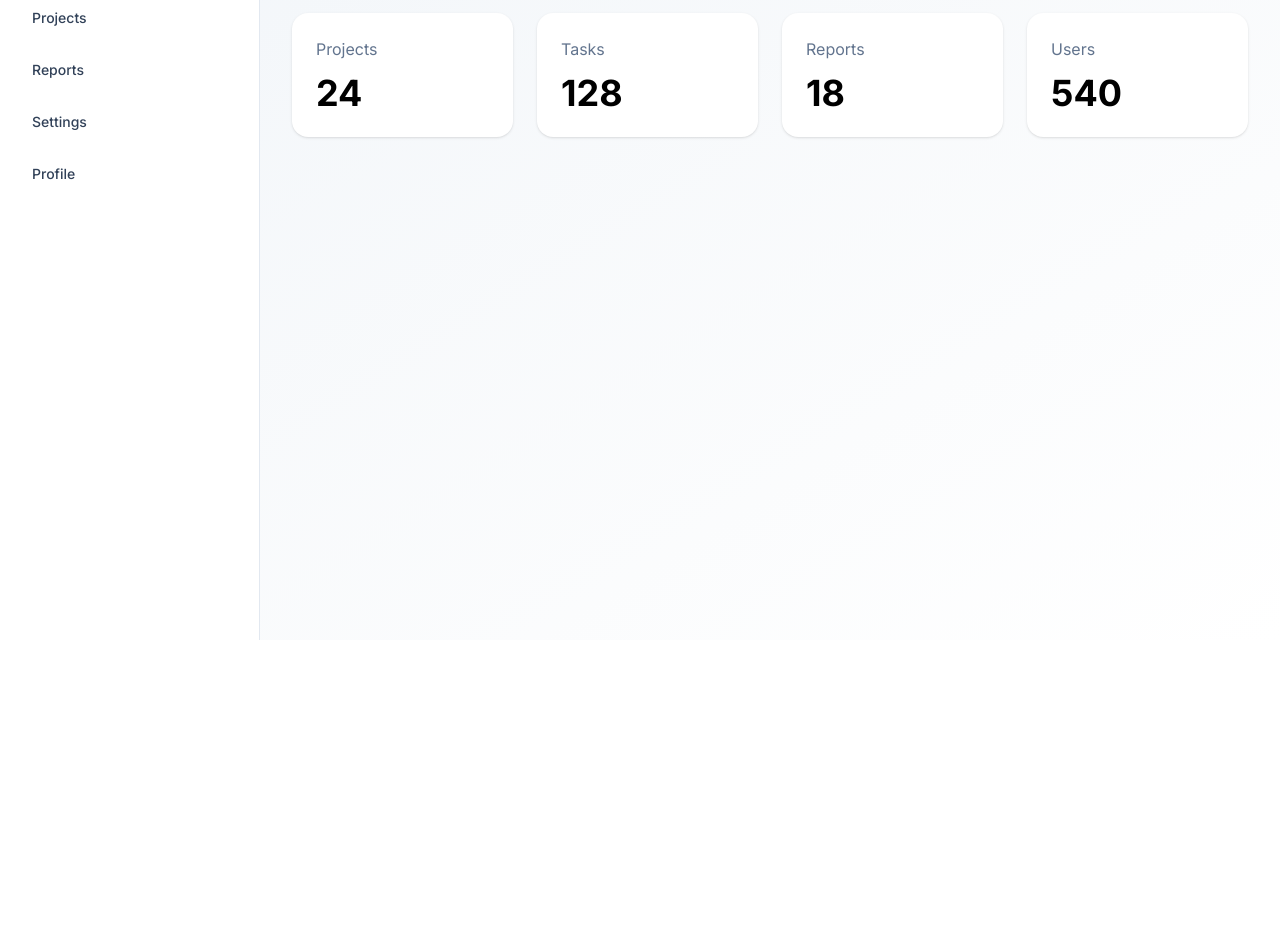
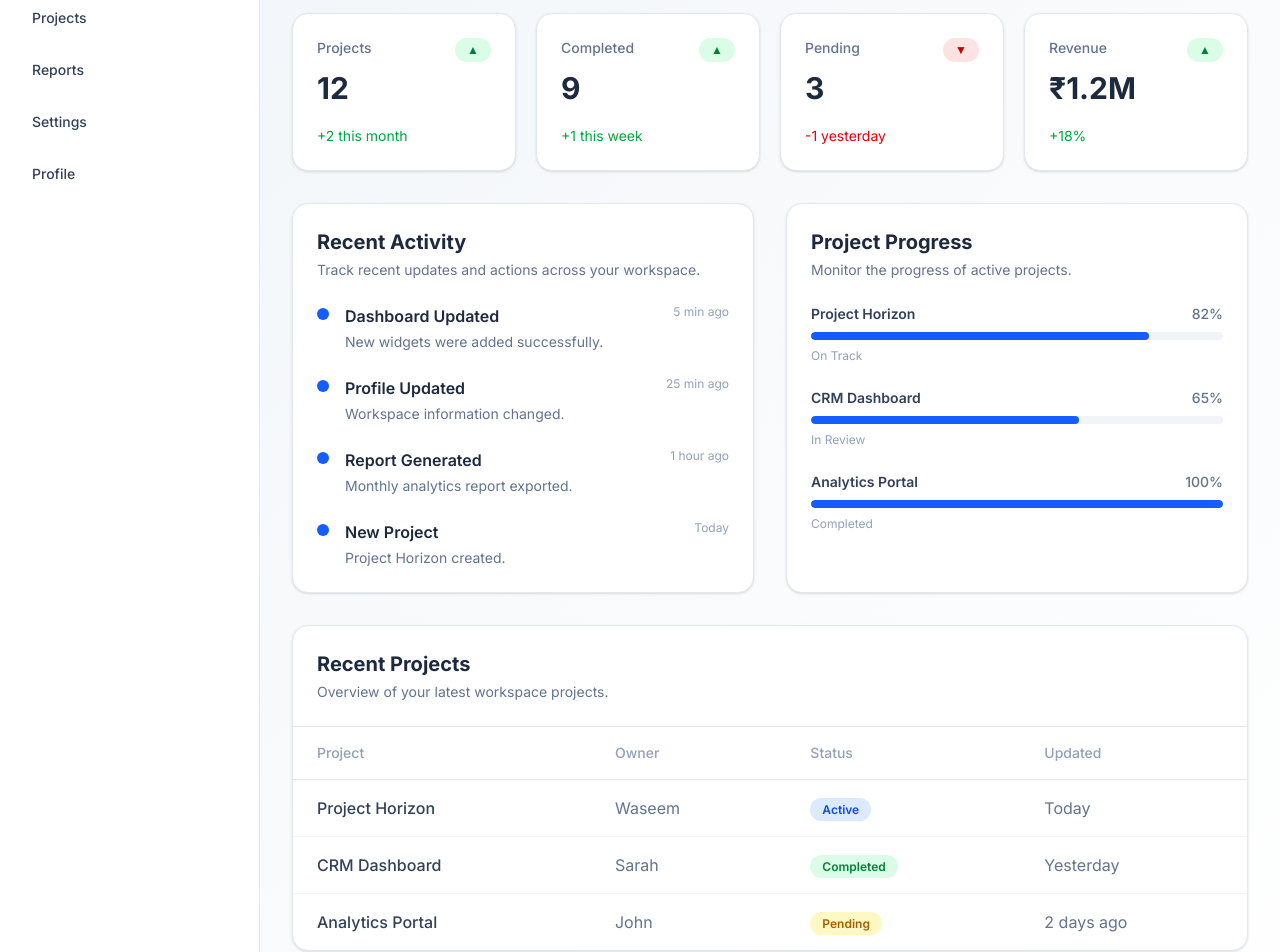
Before and after one commit to Waseem-khan7/project-horizon, a React (Vite) app: page / in a window 1280 px wide. Shown: the part 160-1112 px from the top of the page. Before the commit the page ends 800 px from the top, so only its background shows below. Built offline with nearby package versions, Linux system fonts and the light colour scheme.

Commit message:
Added Dashboard and Footer page

```diff
--- /dev/null
+++ b/src/components/dashboard/DashboardStats.tsx
@@ -0,0 +1,44 @@
+import { stats } from "../../data/dashboard";
+
+function DashboardStats() {
+  return (
+    <section className="grid gap-5 sm:grid-cols-2 xl:grid-cols-4">
+      {stats.map((stat) => (
+        <article
+          key={stat.id}
+          className="rounded-2xl border border-slate-200 bg-white p-6 shadow-sm transition-all duration-300 hover:-translate-y-1 hover:shadow-lg"
+        >
+          <div className="flex items-start justify-between">
+            <div>
+              <p className="text-sm font-medium text-slate-500">{stat.title}</p>
+
+              <h2 className="mt-3 text-3xl font-bold text-slate-800">
+                {stat.value}
+              </h2>
+            </div>
+
+            <div
+              className={`rounded-full px-3 py-1 text-xs font-semibold ${
+                stat.trend === "up"
+                  ? "bg-green-100 text-green-700"
+                  : "bg-red-100 text-red-700"
+              }`}
+            >
+              {stat.trend === "up" ? "▲" : "▼"}
+            </div>
+          </div>
+
+          <p
+            className={`mt-5 text-sm ${
+              stat.trend === "up" ? "text-green-600" : "text-red-600"
+            }`}
+          >
+            {stat.change}
+          </p>
+        </article>
+      ))}
+    </section>
+  );
+}
+
+export default DashboardStats;
--- /dev/null
+++ b/src/components/dashboard/ProjectProgress.tsx
@@ -0,0 +1,44 @@
+import { projectProgress } from "../../data/dashboard";
+
+function ProjectProgress() {
+  return (
+    <section className="rounded-2xl border border-slate-200 bg-white p-6 shadow-sm">
+      <div className="mb-6">
+        <h2 className="text-xl font-bold text-slate-800">Project Progress</h2>
+
+        <p className="mt-1 text-sm text-slate-500">
+          Monitor the progress of active projects.
+        </p>
+      </div>
+
+      <div className="space-y-6">
+        {projectProgress.map((project) => (
+          <div key={project.id}>
+            <div className="mb-2 flex items-center justify-between">
+              <h3 className="text-sm font-semibold text-slate-700">
+                {project.project}
+              </h3>
+
+              <span className="text-sm font-medium text-slate-500">
+                {project.progress}%
+              </span>
+            </div>
+
+            <div className="h-2 overflow-hidden rounded-full bg-slate-100">
+              <div
+                className="h-full rounded-full bg-blue-600 transition-all duration-500"
+                style={{
+                  width: `${project.progress}%`,
+                }}
+              />
+            </div>
+
+            <p className="mt-2 text-xs text-slate-400">{project.status}</p>
+          </div>
+        ))}
+      </div>
+    </section>
+  );
+}
+
+export default ProjectProgress;
--- /dev/null
+++ b/src/components/dashboard/RecentActivity.tsx
@@ -0,0 +1,41 @@
+import { recentActivities } from "../../data/dashboard";
+
+function RecentActivity() {
+  return (
+    <section className="rounded-2xl border border-slate-200 bg-white p-6 shadow-sm">
+      <div className="mb-6">
+        <h2 className="text-xl font-bold text-slate-800">Recent Activity</h2>
+
+        <p className="mt-1 text-sm text-slate-500">
+          Track recent updates and actions across your workspace.
+        </p>
+      </div>
+
+      <div className="space-y-6">
+        {recentActivities.map((activity) => (
+          <div key={activity.id} className="relative flex gap-4">
+            {/* Timeline dot */}
+
+            <div className="mt-1 flex h-3 w-3 shrink-0 rounded-full bg-blue-600" />
+
+            <div className="flex-1">
+              <div className="flex flex-col justify-between gap-1 sm:flex-row">
+                <h3 className="font-semibold text-slate-800">
+                  {activity.title}
+                </h3>
+
+                <span className="text-xs text-slate-400">{activity.time}</span>
+              </div>
+
+              <p className="mt-1 text-sm text-slate-500">
+                {activity.description}
+              </p>
+            </div>
+          </div>
+        ))}
+      </div>
+    </section>
+  );
+}
+
+export default RecentActivity;
--- /dev/null
+++ b/src/components/dashboard/RecentProjects.tsx
@@ -0,0 +1,64 @@
+import { recentProjects } from "../../data/dashboard";
+
+function RecentProjects() {
+  return (
+    <section className="rounded-2xl border border-slate-200 bg-white shadow-sm">
+      <div className="border-b border-slate-200 p-6">
+        <h2 className="text-xl font-bold text-slate-800">Recent Projects</h2>
+
+        <p className="mt-1 text-sm text-slate-500">
+          Overview of your latest workspace projects.
+        </p>
+      </div>
+
+      <div className="overflow-x-auto">
+        <table className="w-full min-w-[600px]">
+          <thead>
+            <tr className="border-b border-slate-200 text-left text-sm text-slate-400">
+              <th className="px-6 py-4 font-medium">Project</th>
+
+              <th className="px-6 py-4 font-medium">Owner</th>
+
+              <th className="px-6 py-4 font-medium">Status</th>
+
+              <th className="px-6 py-4 font-medium">Updated</th>
+            </tr>
+          </thead>
+
+          <tbody>
+            {recentProjects.map((project) => (
+              <tr
+                key={project.id}
+                className="border-b border-slate-100 last:border-none"
+              >
+                <td className="px-6 py-4 font-medium text-slate-700">
+                  {project.name}
+                </td>
+
+                <td className="px-6 py-4 text-slate-500">{project.owner}</td>
+
+                <td className="px-6 py-4">
+                  <span
+                    className={`rounded-full px-3 py-1 text-xs font-semibold ${
+                      project.status === "Completed"
+                        ? "bg-green-100 text-green-700"
+                        : project.status === "Active"
+                          ? "bg-blue-100 text-blue-700"
+                          : "bg-yellow-100 text-yellow-700"
+                    }`}
+                  >
+                    {project.status}
+                  </span>
+                </td>
+
+                <td className="px-6 py-4 text-slate-500">{project.updated}</td>
+              </tr>
+            ))}
+          </tbody>
+        </table>
+      </div>
+    </section>
+  );
+}
+
+export default RecentProjects;
--- /dev/null
+++ b/src/data/dashboard.ts
@@ -0,0 +1,104 @@
+import type { Activity, Progress, Project, StatCard } from "../types/dashboard";
+
+export const stats: StatCard[] = [
+  {
+    id: 1,
+    title: "Projects",
+    value: "12",
+    change: "+2 this month",
+    trend: "up",
+  },
+  {
+    id: 2,
+    title: "Completed",
+    value: "9",
+    change: "+1 this week",
+    trend: "up",
+  },
+  {
+    id: 3,
+    title: "Pending",
+    value: "3",
+    change: "-1 yesterday",
+    trend: "down",
+  },
+  {
+    id: 4,
+    title: "Revenue",
+    value: "₹1.2M",
+    change: "+18%",
+    trend: "up",
+  },
+];
+
+export const recentActivities: Activity[] = [
+  {
+    id: 1,
+    title: "Dashboard Updated",
+    description: "New widgets were added successfully.",
+    time: "5 min ago",
+  },
+  {
+    id: 2,
+    title: "Profile Updated",
+    description: "Workspace information changed.",
+    time: "25 min ago",
+  },
+  {
+    id: 3,
+    title: "Report Generated",
+    description: "Monthly analytics report exported.",
+    time: "1 hour ago",
+  },
+  {
+    id: 4,
+    title: "New Project",
+    description: "Project Horizon created.",
+    time: "Today",
+  },
+];
+
+export const projectProgress: Progress[] = [
+  {
+    id: 1,
+    project: "Project Horizon",
+    progress: 82,
+    status: "On Track",
+  },
+  {
+    id: 2,
+    project: "CRM Dashboard",
+    progress: 65,
+    status: "In Review",
+  },
+  {
+    id: 3,
+    project: "Analytics Portal",
+    progress: 100,
+    status: "Completed",
+  },
+];
+
+export const recentProjects: Project[] = [
+  {
+    id: 1,
+    name: "Project Horizon",
+    owner: "Waseem",
+    status: "Active",
+    updated: "Today",
+  },
+  {
+    id: 2,
+    name: "CRM Dashboard",
+    owner: "Sarah",
+    status: "Completed",
+    updated: "Yesterday",
+  },
+  {
+    id: 3,
+    name: "Analytics Portal",
+    owner: "John",
+    status: "Pending",
+    updated: "2 days ago",
+  },
+];
--- a/src/layout/AppHeader.tsx
+++ b/src/layout/AppHeader.tsx
@@ -16,8 +16,8 @@ function AppHeader({
   children,
 }: AppHeaderProps) {
   return (
-    <header className="sticky top-0 z-30 mb-8 border-b border-slate-200 bg-white/90 px-6 py-5 backdrop-blur-md">
-      <div className="flex flex-col gap-5 md:flex-row md:items-center md:justify-between">
+    <header className="sticky top-0 z-30 mb-8 border-b border-slate-200 bg-white/95 px-6 py-5 backdrop-blur-md md:px-6">
+      <div className="flex flex-col gap-5 pl-14 md:flex-row md:items-center md:justify-between md:pl-0">
         <div className="flex-1 text-center">
           <h1 className="text-3xl font-bold tracking-tight text-slate-800">
             {title}
--- a/src/layout/MainLayout.tsx
+++ b/src/layout/MainLayout.tsx
@@ -7,6 +7,7 @@ import {
   closeSidebar,
 } from "../store/slices/uiSlice";
 import { useAppDispatch, useAppSelector } from "../store/hooks";
+import Footer from "./Footer";
 
 type Props = {
   children: ReactNode;
@@ -57,12 +58,16 @@ function MainLayout({ children }: Props) {
 
         <Sidebar sidebarOpen={sidebarOpen} isDesktop={isDesktop} />
 
-        <main
-          className={`flex-1 overflow-x-hidden p-4 transition-all duration-300 md:p-6 lg:p-8 ${
-            !isDesktop ? "pt-20" : "pt-8"
-          }`}
-        >
-          {children}
+        <main className="flex min-h-screen flex-1 flex-col overflow-x-hidden">
+          <div
+            className={`flex-1 p-4 transition-all duration-300 md:p-6 lg:p-8 ${
+              !isDesktop ? "pt-20" : "pt-8"
+            }`}
+          >
+            {children}
+          </div>
+
+          <Footer />
         </main>
       </div>
     </div>
--- a/src/pages/Dashboard.tsx
+++ b/src/pages/Dashboard.tsx
@@ -1,4 +1,10 @@
 import AppHeader from "../layout/AppHeader";
+
+import DashboardStats from "../components/dashboard/DashboardStats";
+import RecentActivity from "../components/dashboard/RecentActivity";
+import ProjectProgress from "../components/dashboard/ProjectProgress";
+import RecentProjects from "../components/dashboard/RecentProjects";
+
 import { useAppSelector } from "../store/hooks";
 
 function Dashboard() {
@@ -7,32 +13,27 @@ function Dashboard() {
   );
 
   return (
-    <div className="space-y-8">
+    <div className="mx-auto max-w-7xl space-y-8">
       <AppHeader
         title="Dashboard"
-        description={`Welcome to ${workspaceName}. Monitor your workspace activities and recent updates.`}
+        description={`Monitor your workspace activity and performance for ${workspaceName}.`}
       />
-      <div className="grid grid-cols-1 gap-6 sm:grid-cols-2 xl:grid-cols-4">
-        <div className="rounded-2xl bg-white p-6 shadow">
-          <h3 className="text-slate-500">Projects</h3>
-          <p className="mt-3 text-4xl font-bold">24</p>
-        </div>
 
-        <div className="rounded-2xl bg-white p-6 shadow">
-          <h3 className="text-slate-500">Tasks</h3>
-          <p className="mt-3 text-4xl font-bold">128</p>
-        </div>
+      {/* Stats */}
 
-        <div className="rounded-2xl bg-white p-6 shadow">
-          <h3 className="text-slate-500">Reports</h3>
-          <p className="mt-3 text-4xl font-bold">18</p>
-        </div>
+      <DashboardStats />
 
-        <div className="rounded-2xl bg-white p-6 shadow">
-          <h3 className="text-slate-500">Users</h3>
-          <p className="mt-3 text-4xl font-bold">540</p>
-        </div>
+      {/* Activity + Progress */}
+
+      <div className="grid gap-8 lg:grid-cols-2">
+        <RecentActivity />
+
+        <ProjectProgress />
       </div>
+
+      {/* Projects */}
+
+      <RecentProjects />
     </div>
   );
 }
--- /dev/null
+++ b/src/types/dashboard.ts
@@ -0,0 +1,29 @@
+export type StatCard = {
+  id: number;
+  title: string;
+  value: string;
+  change: string;
+  trend: "up" | "down";
+};
+
+export type Activity = {
+  id: number;
+  title: string;
+  description: string;
+  time: string;
+};
+
+export type Progress = {
+  id: number;
+  project: string;
+  progress: number;
+  status: "On Track" | "In Review" | "Completed";
+};
+
+export type Project = {
+  id: number;
+  name: string;
+  owner: string;
+  status: "Active" | "Completed" | "Pending";
+  updated: string;
+};
```
Also changed, not shown: src/layout/Footer.tsx (+17 -11 lines).
